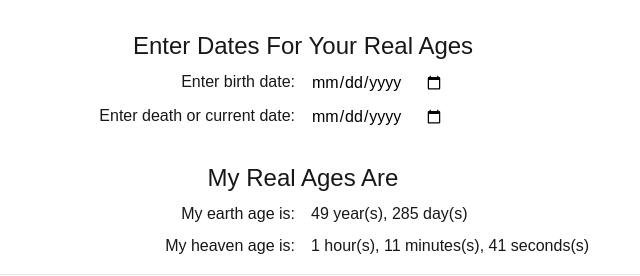
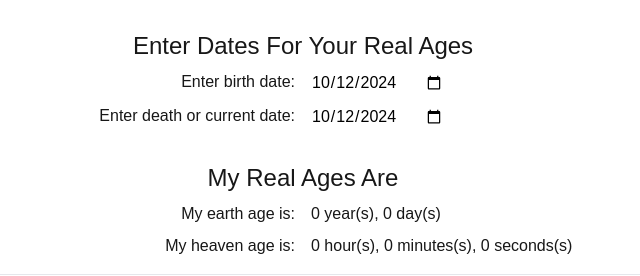
Before and after one commit to dannyvorton/my-real-ages, a Next.js app: page / in a window 1280 px wide. Shown: the part 490-766 px from the top of the page, without its empty margins (337-977 px from the left). Built offline with nearby package versions, Linux system fonts and the light colour scheme.

Commit message:
format initDate

```diff
--- a/app/components/dates.tsx
+++ b/app/components/dates.tsx
@@ -1,32 +1,33 @@
 "use client";
 
-import { formatISO, parseISO } from "date-fns";
 import { FormEvent, useState } from "react";
+import { formatISO, parseISO, format } from "date-fns";
 
 export default function Dates() {
 
   const today = formatISO(new Date());
-  const initDate = formatISO(new Date("1975-01-01"));
+  const initDate = format(parseISO(today), "yyyy-MM-dd");
   const DAYS_IN_YEARS = 365.2422;
 
   const [birth, setBirth] = useState<string>(initDate);
-  const [death, setDeath] = useState<string>(today);
+  const [death, setDeath] = useState<string>(initDate);
 
   const earthSeconds = (parseISO(death).getTime() - parseISO(birth).getTime()) / 1000;
   const earthDays = earthSeconds / 60 / 60 / 24;
 
   const earthAge = () => {
     const years = Math.floor(earthDays / DAYS_IN_YEARS);
-    return `${years} year(s), ${Math.round(earthDays % DAYS_IN_YEARS)} day(s)`;
+    return `${years} year(s),
+            ${Math.floor(earthDays % DAYS_IN_YEARS)} day(s)`;
   };
 
   const heavenAge = () => {
     const seconds = earthSeconds / 1000 / DAYS_IN_YEARS;
     const hours = Math.floor(seconds / 3600);
     const minutes = Math.floor((seconds % 3600) / 60);
-    return `${hours} hour(s), ${minutes} minutes(s), ${Math.round(
-      seconds % 60
-    )} seconds(s)`;
+    return `${hours} hour(s),
+            ${minutes} minutes(s),
+            ${Math.round(seconds % 60)} seconds(s)`;
   };
 
   const handleBirth = (e: FormEvent<HTMLInputElement>) => {
```
